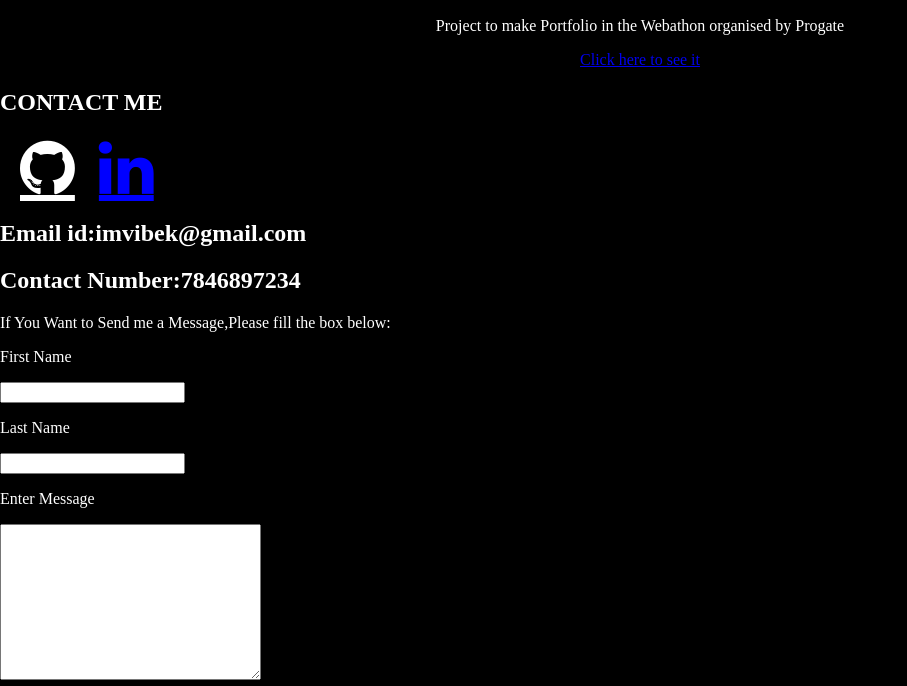
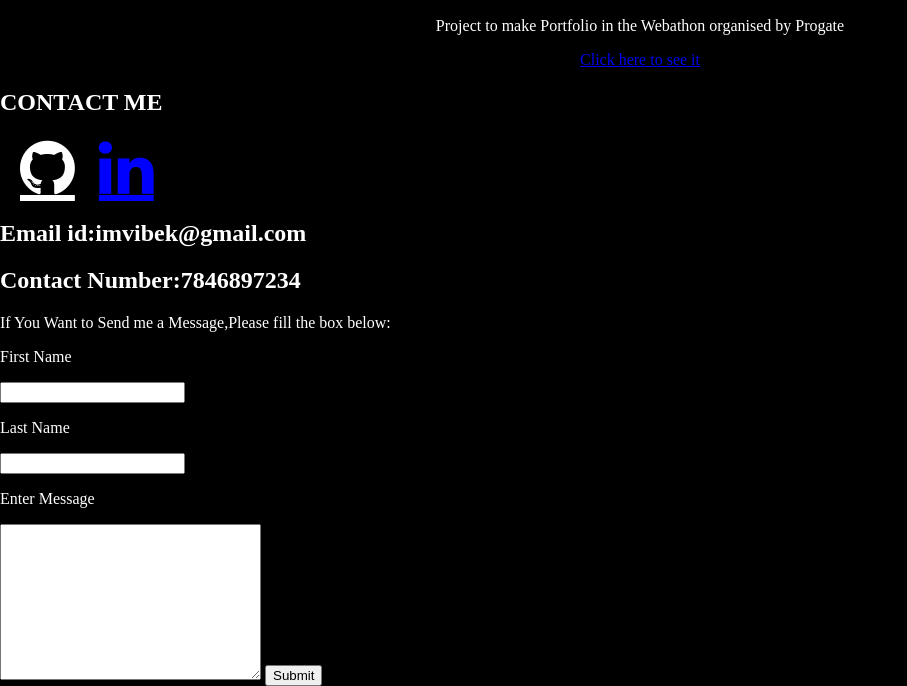
Before and after one commit to VibekKumarMoharana/Portfolio, a plain HTML site: page index.html in a window 1280 px wide. Shown: the part 4813-5499 px from the top of the page, without its empty margins (0-907 px from the left). Drawn offline with Linux system fonts and the light colour scheme.

Commit message:
Update index.html

```diff
--- a/index.html
+++ b/index.html
@@ -131,6 +131,7 @@
       <input type="Your Last Name">
       <p>Enter Message </p>
       <textarea name="Enter something..." id="" cols="30" rows="10"></textarea>
+      <input type="submit";
     </div>
   </div>
   </body>
```
